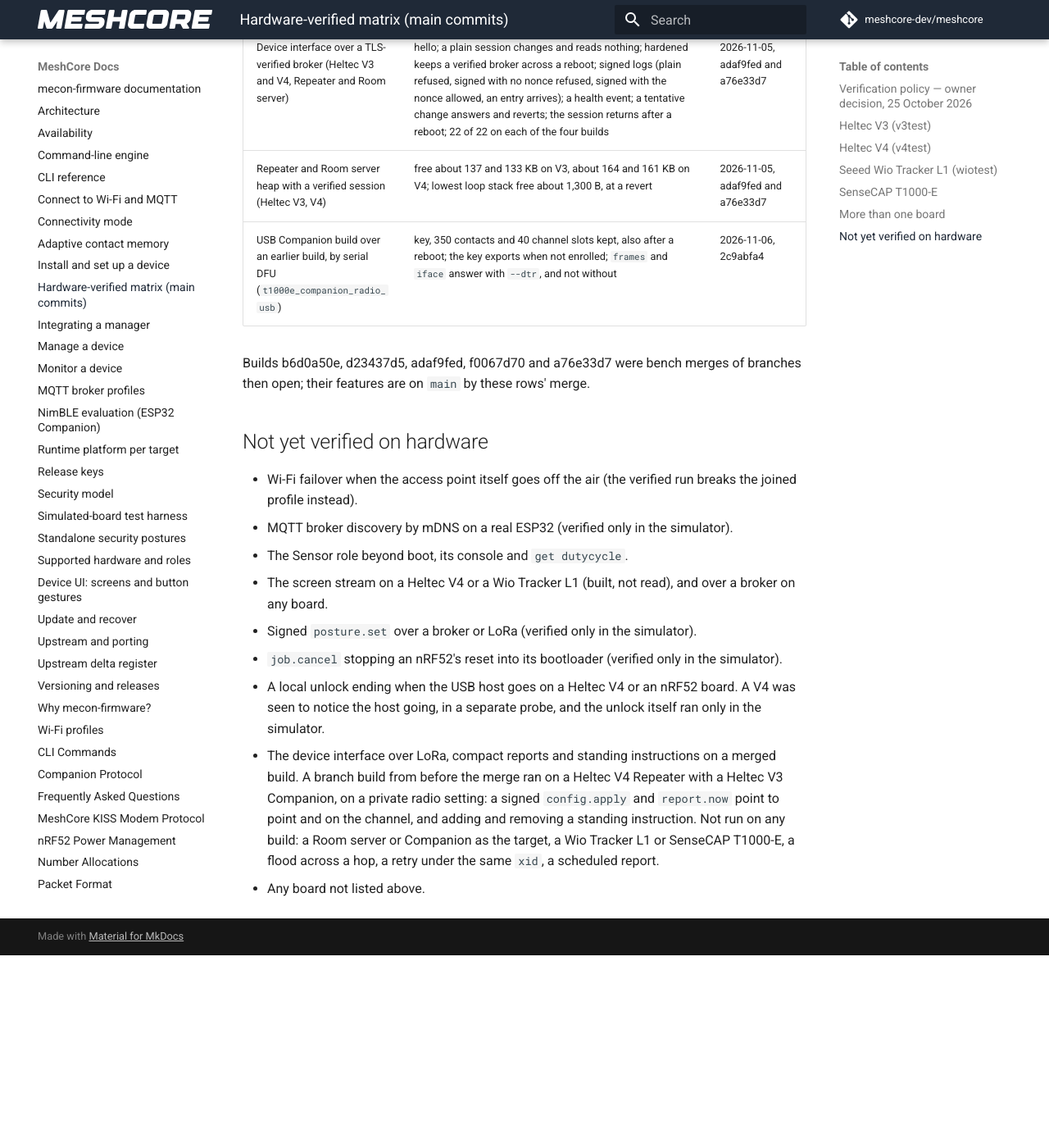
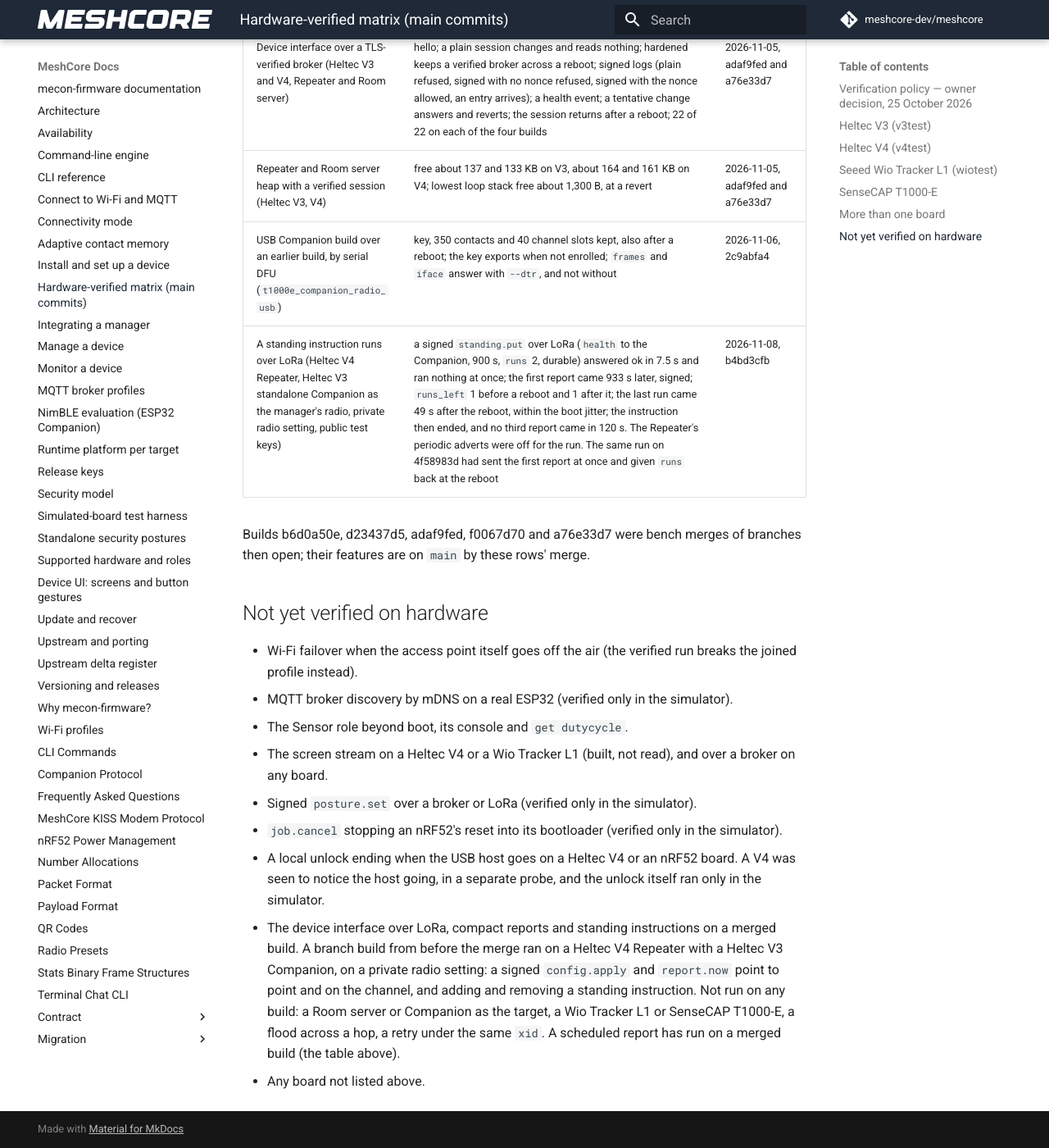
Before and after one commit to hoejriis/mecon-firmware, an MkDocs documentation site: the page built from docs/HARDWARE_VERIFIED.md, in a window 1280 px wide and 1400 px high, scrolled down 15688 px. Shown: the whole window at 82% size. Built offline with MkDocs 1.6.1 and Material for MkDocs 9.7.7, drawn with Linux system fonts in a browser that asks for light colours; comment, search, counter and statistics services are not loaded; before the commit the page ends 16853 px from its top, so only the background shows below that.

Commit message:
Docs: a standing instruction's scheduled report on a board
The merged fix ran on v4test (Repeater) and v3test (Companion) over LoRa: nothing at the put, the
first report one period later, the run count kept through a reboot, the last run within the boot
jitter. The hardware page gets the row; AVAILABILITY says what v0.2.0 and v0.2.1 still do (the
first report at once, runs starting again at a boot) and that main fixes both.

Co-Authored-By: Claude Opus 5.5 (1M context) <noreply@anthropic.com>

```diff
--- a/docs/HARDWARE_VERIFIED.md
+++ b/docs/HARDWARE_VERIFIED.md
@@ -167,6 +167,7 @@ Reading a release on a Heltec V3 or V4 includes `tools/mecon_latency_hw.py <port
 | Device interface over a TLS-verified broker (Heltec V3 and V4, Repeater and Room server) | hello; a plain session changes and reads nothing; hardened keeps a verified broker across a reboot; signed logs (plain refused, signed with no nonce refused, signed with the nonce allowed, an entry arrives); a health event; a tentative change answers and reverts; the session returns after a reboot; 22 of 22 on each of the four builds | 2026-11-05, adaf9fed and a76e33d7 |
 | Repeater and Room server heap with a verified session (Heltec V3, V4) | free about 137 and 133 KB on V3, about 164 and 161 KB on V4; lowest loop stack free about 1,300 B, at a revert | 2026-11-05, adaf9fed and a76e33d7 |
 | USB Companion build over an earlier build, by serial DFU (`t1000e_companion_radio_usb`) | key, 350 contacts and 40 channel slots kept, also after a reboot; the key exports when not enrolled; `frames` and `iface` answer with `--dtr`, and not without | 2026-11-06, 2c9abfa4 |
+| A standing instruction runs over LoRa (Heltec V4 Repeater, Heltec V3 standalone Companion as the manager's radio, private radio setting, public test keys) | a signed `standing.put` over LoRa (`health` to the Companion, 900 s, `runs` 2, durable) answered ok in 7.5 s and ran nothing at once; the first report came 933 s later, signed; `runs_left` 1 before a reboot and 1 after it; the last run came 49 s after the reboot, within the boot jitter; the instruction then ended, and no third report came in 120 s. The Repeater's periodic adverts were off for the run. The same run on 4f58983d had sent the first report at once and given `runs` back at the reboot | 2026-11-08, b4bd3cfb |
 
 Builds b6d0a50e, d23437d5, adaf9fed, f0067d70 and a76e33d7 were bench merges of branches then open; their features are on `main` by these rows' merge.
 
@@ -179,5 +180,5 @@ Builds b6d0a50e, d23437d5, adaf9fed, f0067d70 and a76e33d7 were bench merges of
 - Signed `posture.set` over a broker or LoRa (verified only in the simulator).
 - `job.cancel` stopping an nRF52's reset into its bootloader (verified only in the simulator).
 - A local unlock ending when the USB host goes on a Heltec V4 or an nRF52 board. A V4 was seen to notice the host going, in a separate probe, and the unlock itself ran only in the simulator.
-- The device interface over LoRa, compact reports and standing instructions on a merged build. A branch build from before the merge ran on a Heltec V4 Repeater with a Heltec V3 Companion, on a private radio setting: a signed `config.apply` and `report.now` point to point and on the channel, and adding and removing a standing instruction. Not run on any build: a Room server or Companion as the target, a Wio Tracker L1 or SenseCAP T1000-E, a flood across a hop, a retry under the same `xid`, a scheduled report.
+- The device interface over LoRa, compact reports and standing instructions on a merged build. A branch build from before the merge ran on a Heltec V4 Repeater with a Heltec V3 Companion, on a private radio setting: a signed `config.apply` and `report.now` point to point and on the channel, and adding and removing a standing instruction. Not run on any build: a Room server or Companion as the target, a Wio Tracker L1 or SenseCAP T1000-E, a flood across a hop, a retry under the same `xid`. A scheduled report has run on a merged build (the table above).
 - Any board not listed above.
```
Also changed, not shown: docs/AVAILABILITY.md (+1 -1 lines).
